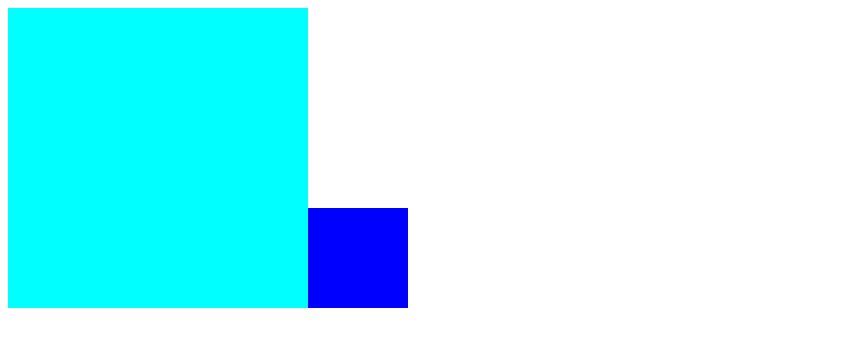
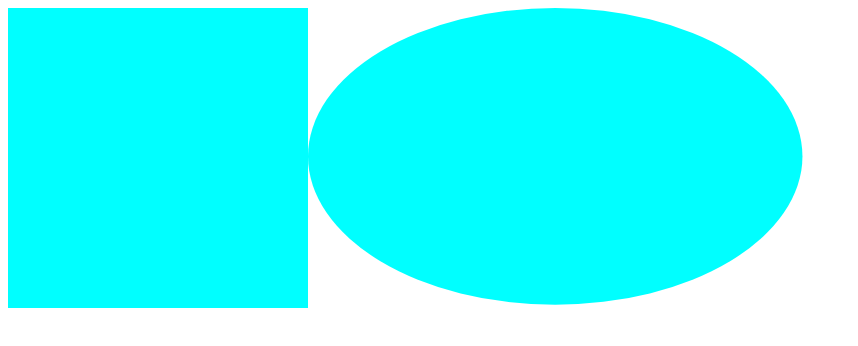
Before and after one commit to Sabatr/react-simple-shapes, a React app: page / in a window 1280 px wide. Shown: the top 346 px of the page, without its empty margins (0-858 px from the left). Built offline with nearby package versions, Linux system fonts and the light colour scheme; the HTML template or start-up script is replaced by a standard one.

Commit message:
Created circle

```diff
--- a/src/App.js
+++ b/src/App.js
@@ -1,6 +1,7 @@
 import React from 'react';
 import ReactDom from 'react-dom';
 import Rectangle from './components/Shapes/Rectangle/Rectangle'
+import Circle from './components/Shapes/Circle/Circle';
 /**
  * Component used to view the components
  */
@@ -9,7 +10,7 @@ class App extends React.Component {
         return (
             <div>
                 <Rectangle/>
-                <Rectangle width="100" height="100" backgroundColor="rgb(0,0,255)"/>
+                <Circle raduis="100" width="500"/>
             </div>
         );
     }
--- /dev/null
+++ b/src/components/Shapes/Circle/Circle.js
@@ -0,0 +1,61 @@
+import React from 'react';
+import PropTypes from 'prop-types';
+class Circle extends React.Component {
+    render() {
+        return (
+            <svg id='Layer_1' xmlns='http://www.w3.org/2000/svg'
+            viewBox='0 0 45 45'
+            height={this.props.height}
+            width={this.props.width}
+            preserveAspectRatio="none"
+            transform={`translate(${this.props.x} ${this.props.y})
+            rotate(${this.props.rotate})
+            scale(${this.props.scaleX} ${this.props.scaleY})
+            skewX(${this.props.skewX})
+            skewY(${this.props.skewY})`}>
+            <circle cx='22.25' cy='22.25'
+                r={this.props.radius}
+                className={this.props.className}
+                width='45'
+                height='45'
+                fill={this.props.backgroundColor}
+                stroke={this.props.stroke}/>
+            {this.props.children}
+        </svg>
+        )
+    }
+}
+
+Circle.defaultProps = {
+    className:"circle",
+    height: 300,
+    width: 300,
+    backgroundColor: "rgb(0,255,255)",
+    stroke: "none",
+    x: 0,
+    y: 0,
+    rotate: 0,
+    scaleX: 1,
+    scaleY: 1,
+    skewX: 0,
+    skewY: 0,
+    radius: 22.25
+}
+
+Circle.propTypes = {
+    className: PropTypes.string,
+    height: PropTypes.number,
+    width: PropTypes.number,
+    backgroundColor: PropTypes.string,
+    stroke: PropTypes.string,
+    x: PropTypes.number,
+    y: PropTypes.number,
+    rotate: PropTypes.number,
+    scaleX: PropTypes.number,
+    scaleY: PropTypes.number,
+    skewX: PropTypes.number,
+    skewY: PropTypes.number,
+    radius: PropTypes.number
+}
+
+export default Circle;
--- a/src/components/Shapes/Rectangle/Rectangle.js
+++ b/src/components/Shapes/Rectangle/Rectangle.js
@@ -18,7 +18,7 @@ class Rectangle extends React.Component {
                 skewX(${this.props.skewX})
                 skewY(${this.props.skewY})`}>
                 <rect x='0' y='0'
-                    className="rectangle"
+                    className={this.props.className}
                     width='45'
                     height='45'
                     fill={this.props.backgroundColor}
@@ -30,6 +30,7 @@ class Rectangle extends React.Component {
 }
 
 Rectangle.defaultProps = {
+    className: "rectangle",
     height: 300,
     width: 300,
     backgroundColor: "rgb(0,255,255)",
@@ -44,6 +45,7 @@ Rectangle.defaultProps = {
 }
 
 Rectangle.propTypes = {
+    className: PropTypes.string,
     height: PropTypes.number,
     width: PropTypes.number,
     backgroundColor: PropTypes.string,
--- a/src/components/index.js
+++ b/src/components/index.js
@@ -1,8 +1,10 @@
 import Rectangle from './Shapes/Rectangle/Rectangle'
+import Circle from './Shapes/Circle/Circle'
 
 /**
  * Exporting all of the necessary components
  */
 module.exports = {
-    Rectangle
+    Rectangle,
+    Circle
 }
```
Also changed, not shown: lib/Test/Test.js (deleted, +0 -52 lines), 1 other file (tests, documents, lock files or other folders).
